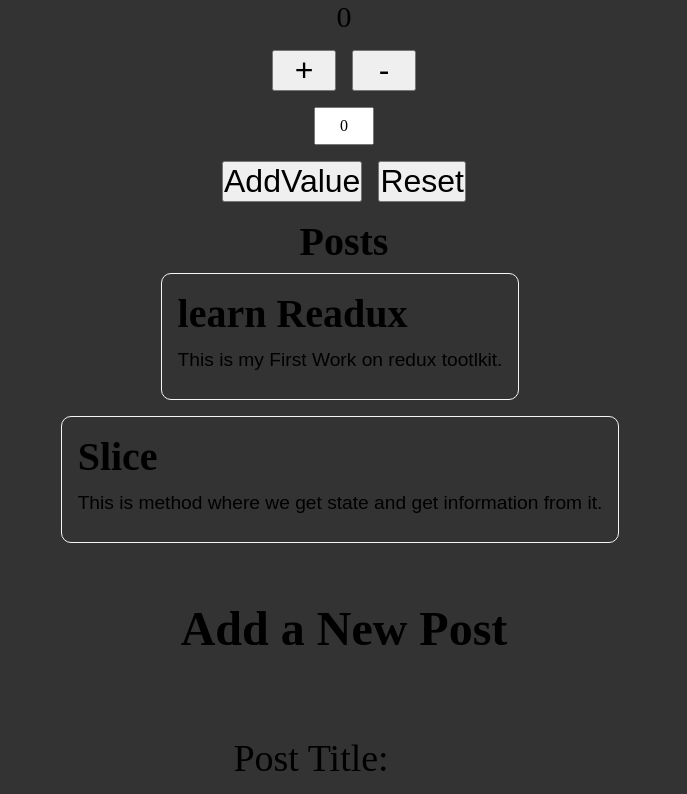
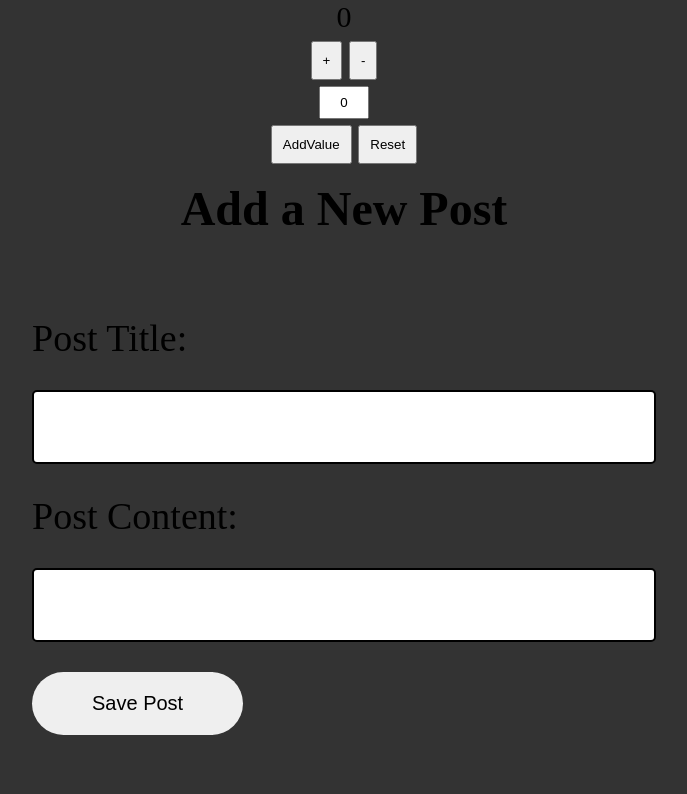
Before and after one commit to Nitinneyoo/redux, a React (Create React App) app: page / in a window 1280 px wide. Shown: the top 794 px of the page, without its empty margins (296-983 px from the left). Built offline with nearby package versions, Linux system fonts and the light colour scheme.

Commit message:
Changes in css property

```diff
--- a/src/App.js
+++ b/src/App.js
@@ -2,6 +2,7 @@
 // import './App.css';
 import React from 'react';
 import Counter from './feature/counter/counter'
+// import { Provider } from 'react-redux';
 import PostsList from './feature/posts/postsList';
 import AddpostForm from './feature/posts/AddpostForm';
 
@@ -9,8 +10,8 @@ function App() {
   return (
     <div className="App">
       <Counter />
+      <AddpostForm />
       <PostsList />
-      <AddpostForm />
 
 
     </div>
--- a/src/feature/counter/counter.css
+++ b/src/feature/counter/counter.css
@@ -12,7 +12,7 @@ button {
 .counter-section {
     display: flex;
     flex-direction: column;
-    justify-content: center;
+    justify-content: start;
     align-items: center;
 }
 
@@ -20,18 +20,27 @@ button {
     font-size: 30px;
 }
 
-input {
+.counter-section button {
+    padding: 10px;
+    margin: 0.5em 0 0.5em 0.5em;
+
+
+}
+
+.counter-input {
     text-align: center;
+    /* font: inherit; */
     max-width: 2.5em;
-    font: inherit;
     padding: 0.5em;
 }
 
-button {
+.counter-button {
     font-size: 2rem;
-    margin: 0.5em 0 0.5em 0.5em;
+    margin-bottom: 10px;
+    gap: 10px;
     min-width: 2em;
     cursor: pointer;
+    /* padding: 10px; */
 }
 
 button:first-child {
--- a/src/feature/counter/counter.js
+++ b/src/feature/counter/counter.js
@@ -26,14 +26,14 @@ const Counter = () => {
             </div>
 
             <input
-
+                className='counter-input'
                 type='text'
                 value={incrementAmount}
                 onChange={(e) => setIncrementAmount(e.target.value)}
             >
             </input>
 
-            <div>
+            <div className='counter-button'>
                 <button onClick={() => dispatch(incrementByAmount(addvalue))}>AddValue </button>
                 <button onClick={resetAll}>Reset</button>
 
--- a/src/feature/posts/AddpostForm.css
+++ b/src/feature/posts/AddpostForm.css
@@ -4,7 +4,7 @@
     justify-content: center;
     align-items: center;
     gap: 80px;
-    margin: 50px 110px;
+    /* margin: 50px 110px; */
 
 }
 
--- a/src/feature/posts/AddpostForm.js
+++ b/src/feature/posts/AddpostForm.js
@@ -57,7 +57,7 @@ const AddpostForm = () => {
                     />
                     <button
                         className='submit-button'
-                        type="submit"
+                        type="button"
                         onClick={onSavePostClicked}>
                         Save Post
                     </button>
--- a/src/index.css
+++ b/src/index.css
@@ -1,7 +1,7 @@
-* {
+/* * {
   margin: 0;
   padding: 0;
-}
+} */
 
 body {
 
```
